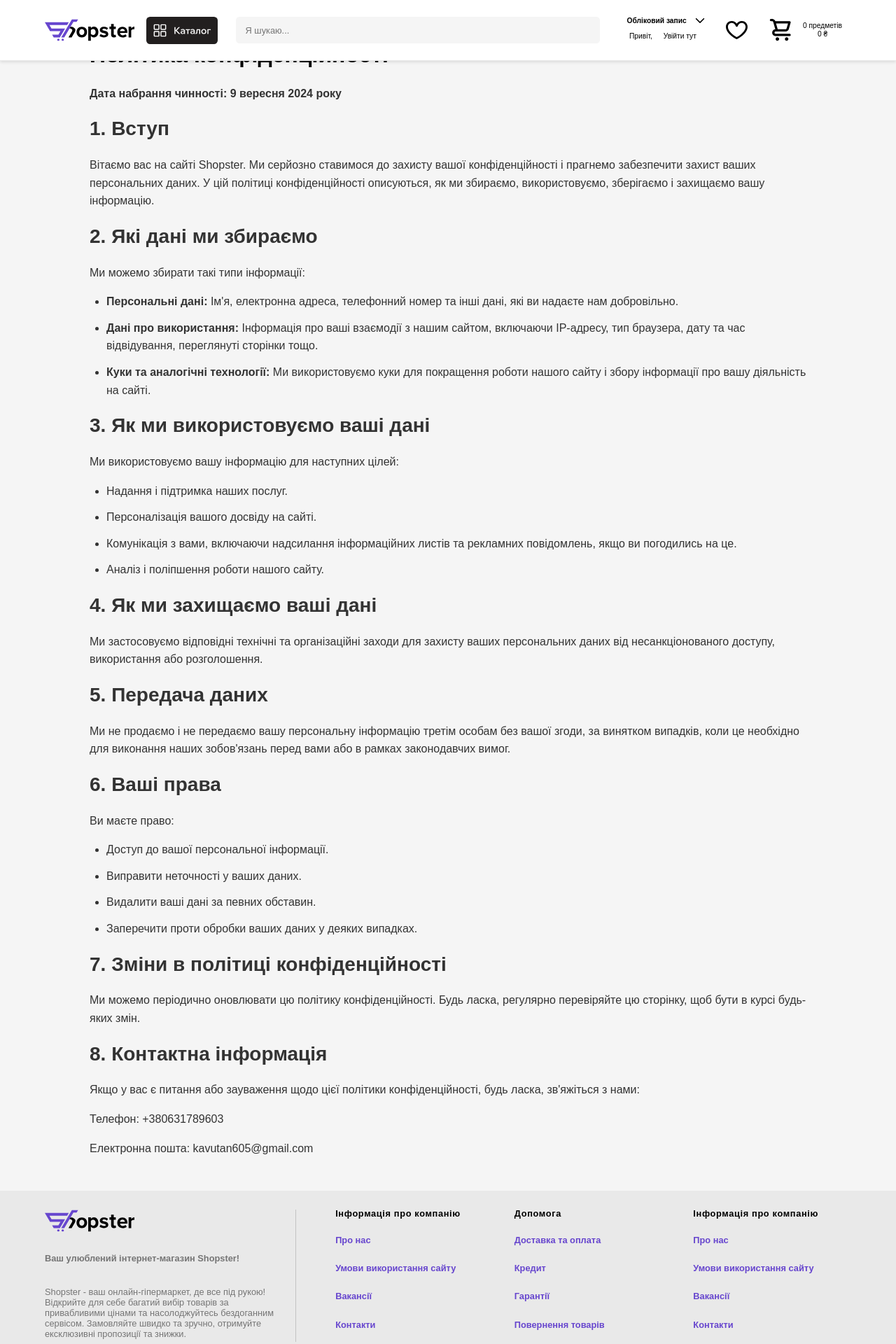
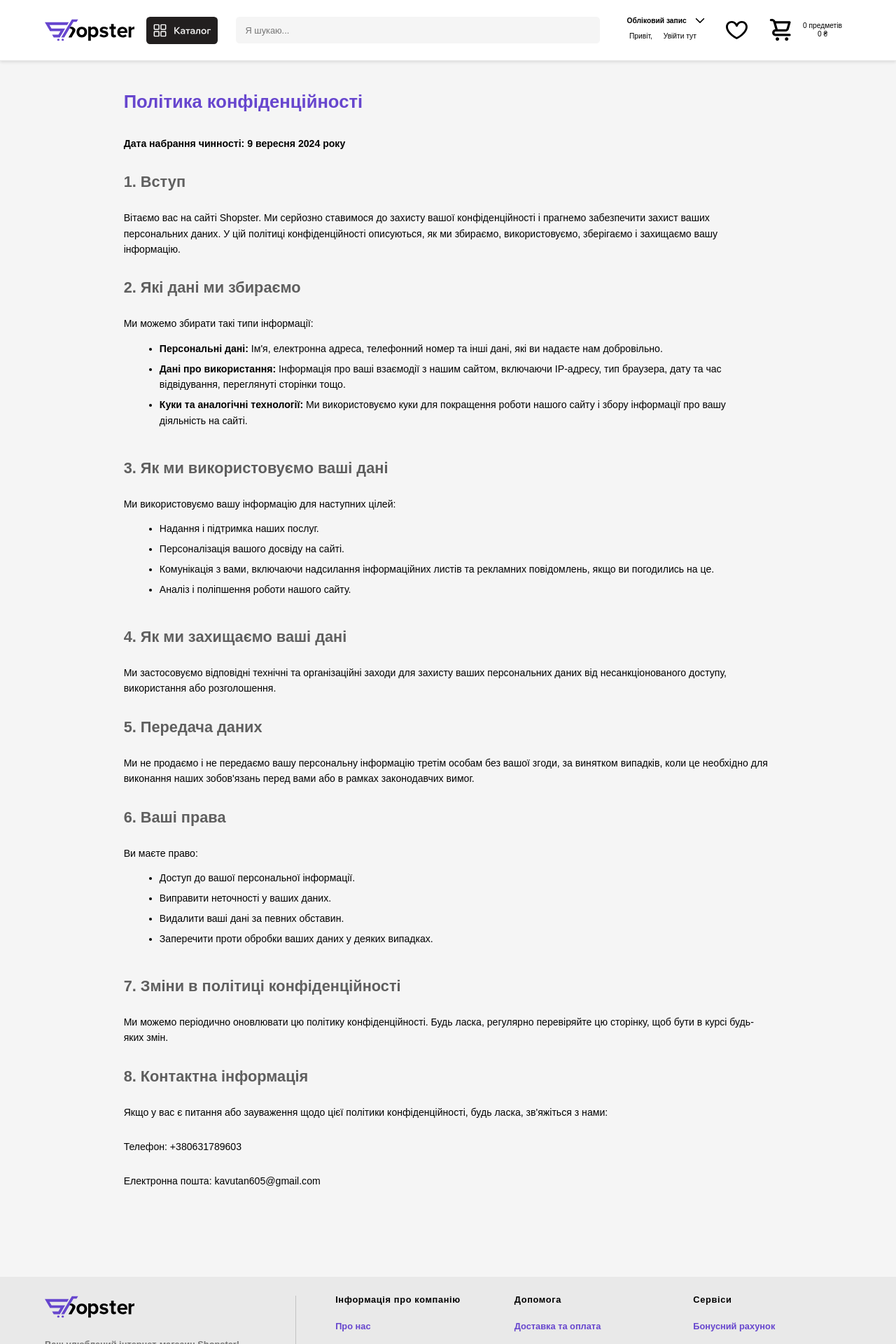
Before and after one commit to kavutan/Shopster, a React (Create React App) app: page /privacypolicy in a window 1280 px wide. Shown: the top 1920 px of the page at 70% size. Built offline with nearby package versions, Linux system fonts and the light colour scheme.

Commit message:
Зміна форми реєстрації і підєднання політики конфіденційності

```diff
--- a/src/components/Footer.js
+++ b/src/components/Footer.js
@@ -40,11 +40,11 @@ function Footer({ setCurrentPage }) {
             <span className="link" data-href="/service-centers">Сервісні центри</span>
           </div>
           <div className="column-container">
-            <a href="/info" className="link">Інформація про компанію</a>
-            <span className="link" data-href="/about">Про нас</span>
-            <span className="link" data-href="/conditions">Умови використання сайту</span>
-            <span className="link" data-href="/vacancies">Вакансії</span>
-            <span className="link" data-href="/contacts">Контакти</span>
+            <a href="/info" className="link">Сервіси</a>
+            <span className="link" data-href="/about">Бонусний рахунок</span>
+            <span className="link" data-href="/conditions">Подарункові сертифікати</span>
+            <span className="link" data-href="/vacancies">Обмін</span>
+            <span className="link" data-href="/contacts">Корпортивним клієнтам</span>
           </div>
         </div>
 
--- a/src/pages/LoginForm.jsx
+++ b/src/pages/LoginForm.jsx
@@ -22,7 +22,17 @@ const LoginForm = () => {
     password: '',
   });
 
+
   const navigate = useNavigate();
+  const handleFocus = (field) => (e) => {
+    e.target.classList.add('filled');
+  };
+
+  const handleBlur = (field) => (e) => {
+    e.target.classList.remove('filled');
+    setTouched((prevTouched) => ({ ...prevTouched, [field]: true }));
+  };
+
 
   const handleInputChange = (field) => (e) => {
     switch (field) {
@@ -38,11 +48,10 @@ const LoginForm = () => {
       default:
         break;
     }
+
   };
 
-  const handleBlur = (field) => () => {
-    setTouched((prevTouched) => ({ ...prevTouched, [field]: true }));
-  };
+
 
   const handleTabClick = (isLoginTab) => () => {
     setIsLogin(isLoginTab);
@@ -93,9 +102,8 @@ const LoginForm = () => {
   const handleSubmit = async (e) => {
     e.preventDefault();
 
-    // Перевіряємо всі поля під час надсилання
     if (!validate()) {
-      return; // Перешкоджаємо надсиланню форми, якщо валідація не пройшла
+      return;
     }
 
     const userData = {
@@ -172,6 +180,8 @@ const LoginForm = () => {
                   value={userName}
                   onChange={handleInputChange('userName')}
                   onBlur={handleBlur('userName')}
+                  onFocus={handleFocus('userName')}
+
                 />
                 {errors.userName && (
                   <span className="error">{errors.userName}</span>
@@ -183,12 +193,12 @@ const LoginForm = () => {
               <span className={`required ${errors.email ? 'show' : ''}`}>*</span>
               <input
                 type="email"
-                id="email"
                 placeholder="Електронна пошта"
                 value={email}
                 onChange={handleInputChange('email')}
                 onBlur={handleBlur('email')}
-              />
+                onFocus={handleFocus('email')
+                } />
               {errors.email && (
                 <span className="error">{errors.email}</span>
               )}
@@ -204,8 +214,9 @@ const LoginForm = () => {
                   value={password}
                   onChange={handleInputChange('password')}
                   onBlur={handleBlur('password')}
+                  onFocus={handleFocus('password')}
                 />
-               <button
+                <button
                   type="button"
                   className="password-toggle"
                   onClick={() => setShowPassword(!showPassword)}
@@ -229,7 +240,7 @@ const LoginForm = () => {
             </label>
             {!isLogin && (
               <div className="text-container">
-                Ваші особисті дані будуть використовуватися для підтримки вашого досвіду на цьому веб-сайті, щоб керувати доступом до вашого облікового запису та для інших цілей, описаних у нашій <a href="#">політиці конфіденційності</a>.
+                Ваші особисті дані будуть використовуватися для підтримки вашого досвіду на цьому веб-сайті, щоб керувати доступом до вашого облікового запису та для інших цілей, описаних у нашій <a href="/privacypolicy">політиці конфіденційності</a>.
               </div>
             )}
             {isLogin && (
--- a/src/styles/LoginForm.css
+++ b/src/styles/LoginForm.css
@@ -259,7 +259,6 @@ a {
   font-weight: 400;
   font-size: 1vw;
   line-height: 1.5;
-  letter-spacing: 0.05em;
   text-align: left;
   padding-left: 2%;
 }
@@ -294,7 +293,18 @@ a {
 form input[type="email"]:focus,
 form input[type="password"]:focus,
 form input[type="text"]:focus {
+  border: 0.1vw solid #6746CE;
   outline: none;
-  border: 0.05vw solid ;
+}
 
+form input[type="email"].filled,
+form input[type="password"].filled,
+form input[type="text"].filled {
+  border: 0.1vw solid #6746CE;
 }
+
+form input[type="email"]:hover,
+form input[type="password"]:hover,
+form input[type="text"]:hover {
+  border: 0.1vw solid #6746CE;
+}
--- a/src/styles/PrivacyPolicy.css
+++ b/src/styles/PrivacyPolicy.css
@@ -1,41 +1,61 @@
-
 .privacy-policy {
-    max-width: 80%;
+    width: 90%;
+    height: auto;
+    display: flex;
+    flex-direction: column;
+    align-items: flex-start;
+    justify-content: flex-start;
+    padding: 8.8vw;
     margin: 0 auto;
-    padding: 2rem;
-    font-family: Arial, sans-serif;
-    line-height: 1.6;
-    color: #333;
+    box-sizing: border-box;
 }
 
 .privacy-policy h1 {
-    font-size: 2rem;
-    margin-bottom: 1rem;
-    color: #000;
+    font-family: 'Wix Madefor Display', sans-serif;
+    font-weight: 700;
+    font-size: 2vw; /* Збільшити розмір заголовка */
+    color: #6746CE;
+    margin-bottom: 1.5vw; /* Збільшити відступ для заголовків */
+    line-height: 1.2; /* Додати міжрядковий інтервал */
 }
 
 .privacy-policy h2 {
-    font-size: 1.75rem;
-    margin-top: 1rem;
-    margin-bottom: 0.75rem;
-    color: #333;
+    font-family: 'Wix Madefor Display', sans-serif;
+    font-weight: 700;
+    font-size: 1.7vw; /* Збільшити розмір підзаголовків */
+    color: #5F5F5F;
+    margin-bottom: 1vw; /* Збільшити відступ підзаголовків */
+    line-height: 1.2;
 }
 
 .privacy-policy p {
-    margin-bottom: 1rem;
+    margin-bottom: 1vw; /* Збільшити відступ між абзацами */
+    font-family: 'Wix Madefor Display', sans-serif;
+    font-weight: 400;
+    font-size: 1.1vw; /* Трохи збільшити розмір тексту */
+    color: black;
+    line-height: 1.6; /* Додати міжрядковий інтервал */
 }
 
 .privacy-policy ul {
     margin: 0;
     padding: 0;
     list-style-type: disc;
-    margin-left: 1.5rem;
+    margin-left: 4vw;
+    margin-bottom: 1.5vw; /* Збільшити відступ під списки */
+    font-family: 'Wix Madefor Display', sans-serif;
+    font-weight: 400;
+    font-size: 1.1vw; /* Трохи збільшити розмір тексту у списках */
+    line-height: 1.6;
 }
 
 .privacy-policy ul li {
-    margin-bottom: 0.75rem;
+    margin-bottom: 0.5vw; /* Зменшити відступи між елементами списку */
 }
 
-  .privacy-policy strong {
-    font-weight: bold;
+.privacy-policy p strong {
+    font-size: 1.1vw; /* Трохи збільшити розмір тексту в strong */
+    color: black;
+    font-family: 'Wix Madefor Display', sans-serif;
+    font-weight: 700;
 }
```
Also changed, not shown: src/pages/PrivacyPolicy.js (+4 -6 lines). Lines whose indentation alone changed are shown as unchanged.
